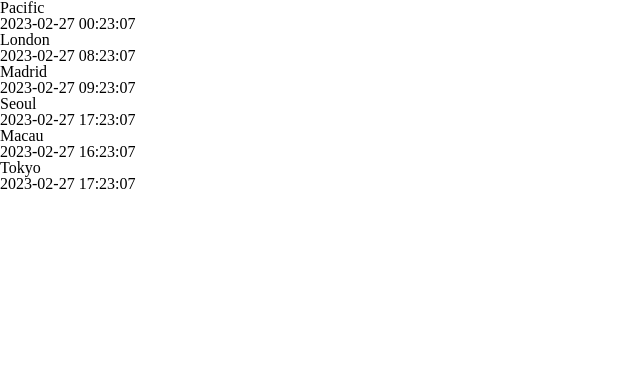
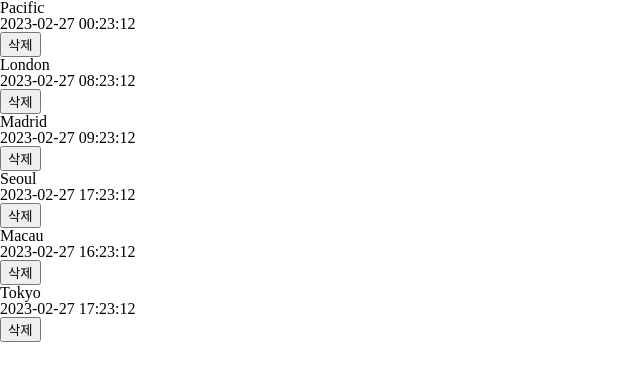
Before and after one commit to lbw3973/world-wide-time, a React (Vite) app: page / in a window 1280 px wide. Shown: the top 380 px of the page, without its empty margins (0-640 px from the left). Built offline with nearby package versions, Linux system fonts and the light colour scheme.

Commit message:
Feat: enabled 속성 추가하여 삭제기능 추가

```diff
--- a/src/components/Clock.jsx
+++ b/src/components/Clock.jsx
@@ -1,5 +1,6 @@
 import moment from "moment-timezone";
 import React, { useState } from "react";
+import { useInterval } from "react-use";
 import { datas } from "../data/data";
 
 function Clock() {
@@ -8,17 +9,31 @@ function Clock() {
       return moment().tz(data.location).format("YYYY-MM-DD HH:mm:ss");
     })
   );
+  useInterval(() => {
+    setTime(
+      datas.map((data) => {
+        return moment().tz(data.location).format("YYYY-MM-DD HH:mm:ss");
+      })
+    );
+  }, 1000);
 
   return (
     <div className="clock">
-      {datas.map((data) => (
-        <div key={data.id}>
-          <h2>{data.name}</h2>
-          <p>{time[data.id]}</p>
-        </div>
-      ))}
+      {datas
+        .filter((data) => data.enabled === true)
+        .map((data) => (
+          <div key={data.id}>
+            <h2>{data.name}</h2>
+            <p>{time[data.id]}</p>
+            <button onClick={() => clickBtnDelete(data)}>삭제</button>
+          </div>
+        ))}
     </div>
   );
 }
 
+const clickBtnDelete = (data) => {
+  if (confirm("삭제 하시겠습니까?")) data.enabled = false;
+};
+
 export default Clock;
--- a/src/data/data.js
+++ b/src/data/data.js
@@ -1,8 +1,8 @@
 export const datas = [
-  { id: 0, name: "Pacific", location: "US/Pacific" },
-  { id: 1, name: "London", location: "Europe/London" },
-  { id: 2, name: "Madrid", location: "Europe/Madrid" },
-  { id: 3, name: "Seoul", location: "Asia/Seoul" },
-  { id: 4, name: "Macau", location: "Asia/Macau" },
-  { id: 5, name: "Tokyo", location: "Asia/Tokyo" },
+  { id: 0, name: "Pacific", location: "US/Pacific", enabled: true },
+  { id: 1, name: "London", location: "Europe/London", enabled: true },
+  { id: 2, name: "Madrid", location: "Europe/Madrid", enabled: true },
+  { id: 3, name: "Seoul", location: "Asia/Seoul", enabled: true },
+  { id: 4, name: "Macau", location: "Asia/Macau", enabled: true },
+  { id: 5, name: "Tokyo", location: "Asia/Tokyo", enabled: true },
 ];
```
